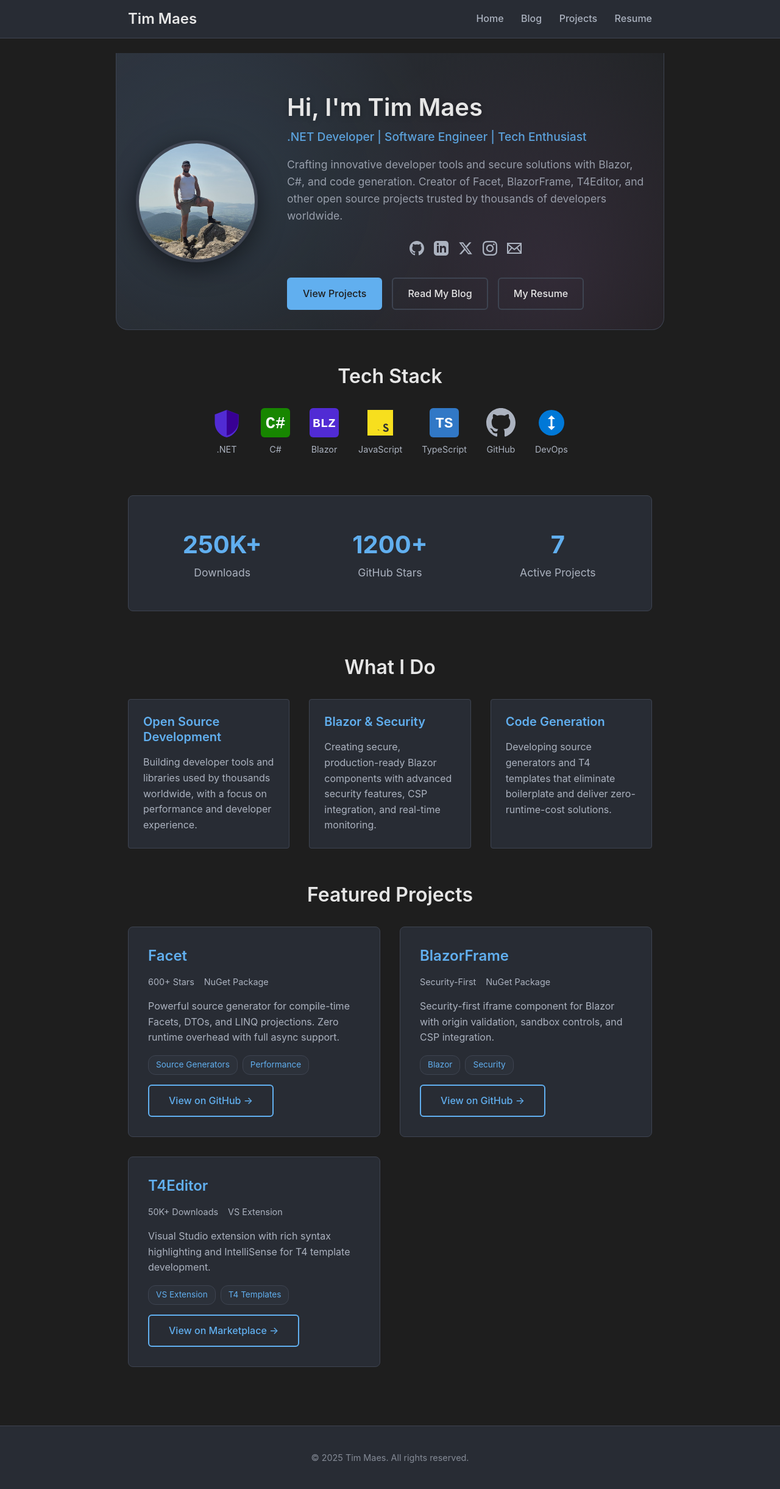
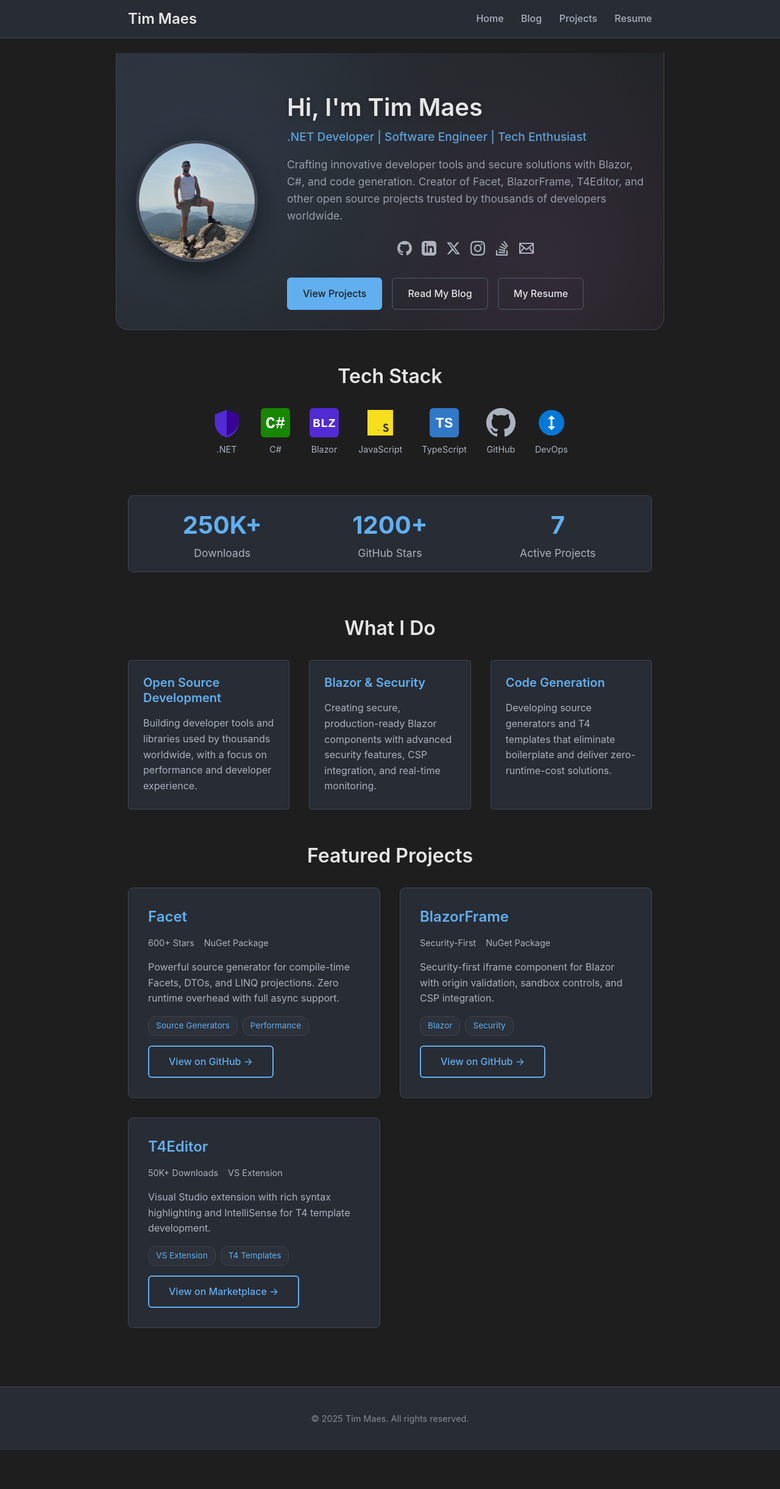
Before and after one commit to Tim-Maes/Tim-Maes.github.io, a Jekyll site: the page built from index.md, in a window 1280 px wide. Shown: the whole page at 61% size. Built offline with Jekyll 4.4.1, drawn with Linux system fonts in a browser that asks for light colours; after the commit the page ends 2377 px from its top, so only the background shows below that.

Commit message:
add So link

```diff
--- a/index.md
+++ b/index.md
@@ -24,6 +24,9 @@
         </a>
         <a href="https://www.instagram.com/tim.maes91/" target="_blank" rel="noopener noreferrer" aria-label="Instagram" style="color: var(--text-color); transition: color 0.2s;">
           <svg width="24" height="24" viewBox="0 0 24 24" fill="currentColor"><path d="M12 2.163c3.204 0 3.584.012 4.85.07 3.252.148 4.771 1.691 4.919 4.919.058 1.265.069 1.645.069 4.849 0 3.205-.012 3.584-.069 4.849-.149 3.225-1.664 4.771-4.919 4.919-1.266.058-1.644.07-4.85.07-3.204 0-3.584-.012-4.849-.07-3.26-.149-4.771-1.699-4.919-4.92-.058-1.265-.07-1.644-.07-4.849 0-3.204.013-3.583.07-4.849.149-3.227 1.664-4.771 4.919-4.919 1.266-.057 1.645-.069 4.849-.069zm0-2.163c-3.259 0-3.667.014-4.947.072-4.358.2-6.78 2.618-6.98 6.98-.059 1.281-.073 1.689-.073 4.948 0 3.259.014 3.668.072 4.948.2 4.358 2.618 6.78 6.98 6.98 1.281.058 1.689.072 4.948.072 3.259 0 3.668-.014 4.948-.072 4.354-.2 6.782-2.618 6.979-6.98.059-1.28.073-1.689.073-4.948 0-3.259-.014-3.667-.072-4.947-.196-4.354-2.617-6.78-6.979-6.98-1.281-.059-1.69-.073-4.949-.073zm0 5.838c-3.403 0-6.162 2.759-6.162 6.162s2.759 6.163 6.162 6.163 6.162-2.759 6.162-6.163c0-3.403-2.759-6.162-6.162-6.162zm0 10.162c-2.209 0-4-1.79-4-4 0-2.209 1.791-4 4-4s4 1.791 4 4c0 2.21-1.791 4-4 4zm6.406-11.845c-.796 0-1.441.645-1.441 1.44s.645 1.44 1.441 1.44c.795 0 1.439-.645 1.439-1.44s-.644-1.44-1.439-1.44z"/></svg>
+        </a>
+        <a href="https://stackoverflow.com/users/6906775/tim-maes" target="_blank" rel="noopener noreferrer" aria-label="Stack Overflow" style="color: var(--text-color); transition: color 0.2s;">
+          <svg width="24" height="24" viewBox="0 0 24 24" fill="currentColor"><path d="M15.725 0l-1.72 1.277 6.39 8.588 1.716-1.277L15.725 0zm-3.94 3.418l-1.369 1.644 8.225 6.85 1.369-1.644-8.225-6.85zm-3.15 4.465l-.905 1.94 9.702 4.517.904-1.94-9.701-4.517zm-1.85 4.86l-.44 2.093 10.473 2.201.44-2.092-10.473-2.203zM1.89 15.47V24h19.19v-8.53h-2.133v6.397H4.021v-6.396H1.89zm4.265 2.133v2.13h10.66v-2.13H6.154Z"/></svg>
         </a>
         <a href="mailto:tim.maes91@gmail.com" aria-label="Email" style="color: var(--text-color); transition: color 0.2s;">
           <svg width="24" height="24" viewBox="0 0 24 24" fill="currentColor"><path d="M0 3v18h24v-18h-24zm6.623 7.929l-4.623 5.712v-9.458l4.623 3.746zm-4.141-5.929h19.035l-9.517 7.713-9.518-7.713zm5.694 7.188l3.824 3.099 3.83-3.104 5.612 6.817h-18.779l5.513-6.812zm9.208-1.264l4.616-3.741v9.348l-4.616-5.607z"/></svg>
@@ -72,7 +75,7 @@
   </div>
 </section>
 
-<section class="stats-section" style="padding: 3rem 0; background: var(--secondary-background); margin: 2rem 0; border-radius: 8px; border: 1px solid var(--border-color);">
+<section class="stats-section" style="padding: 1rem 0; background: var(--secondary-background); margin: 2rem 0; border-radius: 8px; border: 1px solid var(--border-color);">
   <div style="display: grid; grid-template-columns: repeat(auto-fit, minmax(200px, 1fr)); gap: 2rem; text-align: center; max-width: 900px; margin: 0 auto; padding: 0 2rem;">
     <div>
       <strong style="font-size: 2.5rem; color: var(--link-color); display: block; font-weight: 700;">250K+</strong>
```
